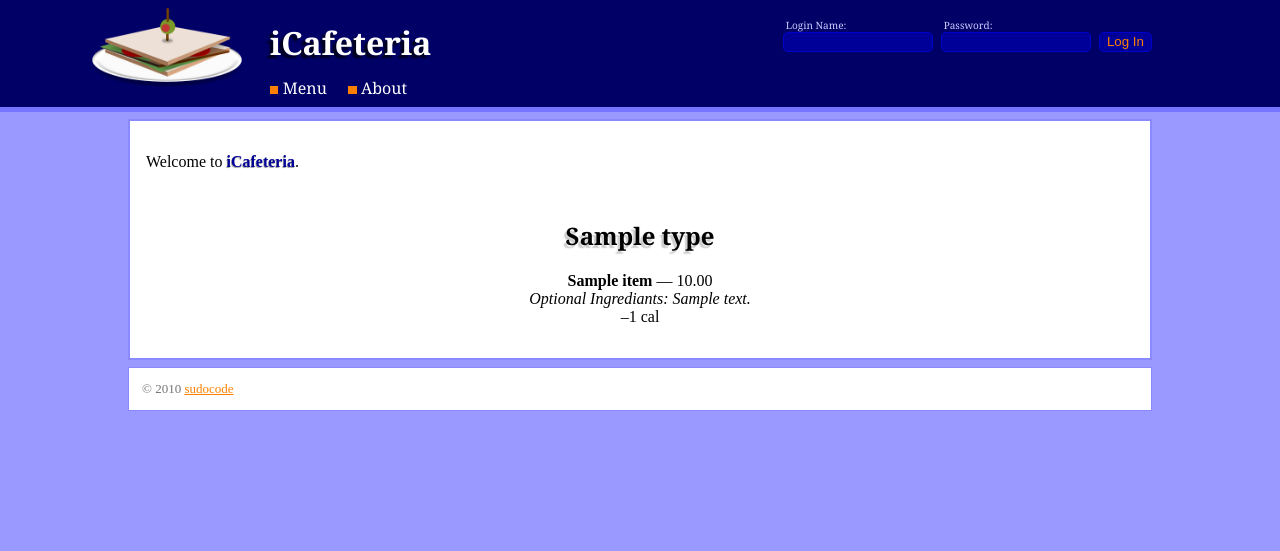
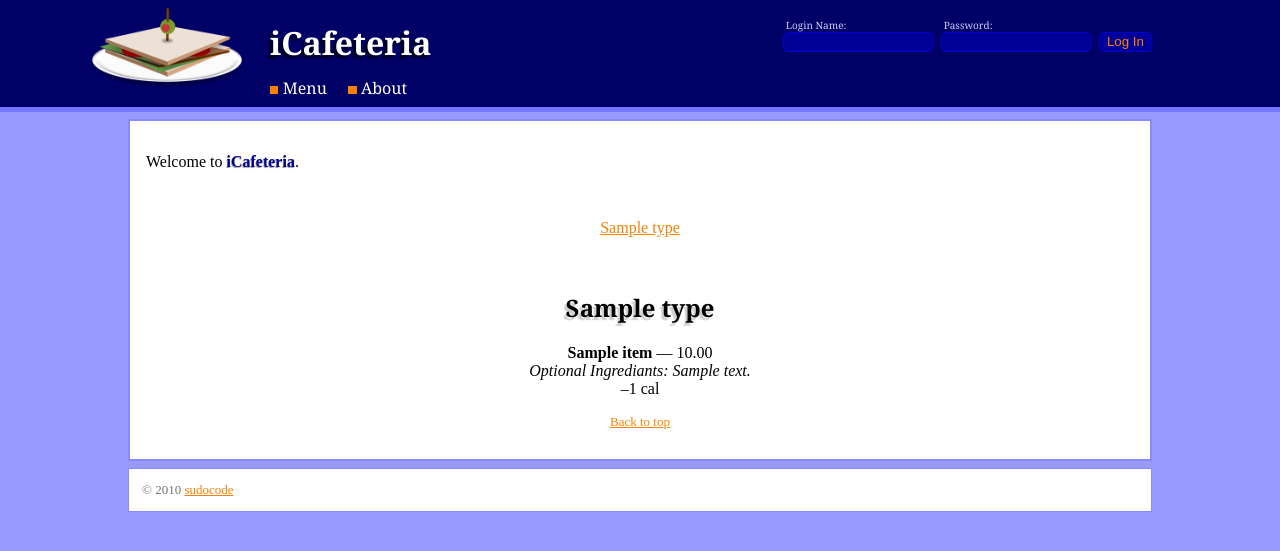
Before and after one commit to martinm2w/icafeteria, a PHP site: page / in a window 1280 px wide. Shown: the top 551 px of the page. Run offline with PHP 8.4, Linux system fonts and the light colour scheme; tables that the repository leaves empty hold one stand-in row (values such as "Sample post"); data that the repository does not hold is empty.

Commit message:
Added links to menu sections at top of index page.

```diff
--- a/htdocs/index.php
+++ b/htdocs/index.php
@@ -6,6 +6,24 @@
 
 <ul class="menu">
 <?php
+$type_results = mysql_query(<<<SQL
+SELECT item_type_id,
+       item_type_name,
+       item_count
+  FROM       ( SELECT item_type_id,
+                      COUNT(*) AS item_count
+                 FROM       items
+                       JOIN item_types
+                      USING (item_type_id)
+                GROUP
+                   BY item_type_id
+             ) AS item_type_counts
+        JOIN item_types
+       USING (item_type_id)
+SQL
+    , $db)
+    or die('Select failed: ' . mysql_error());
+
 $results = mysql_query(<<<SQL
 SELECT items.*,
        item_type_name,
@@ -41,12 +59,29 @@ SQL
     , $db)
     or die('Select failed: ' . mysql_error());
 
-$prev_item_type_id = 0;
+echo '<p>';
+$first_type = TRUE;
+while (($type_row = mysql_fetch_assoc($type_results)) !== FALSE) {
+    if (!$first_type) {
+        echo ' | ';
+    }
+
+    echo "<a href=\"#$type_row[item_type_id]\">$type_row[item_type_name]</a>";
+
+    $first_type = FALSE;
+}
+echo '</p><p>&nbsp;</p>';
+
+$prev_item_type_id = -1;
 while (($row = mysql_fetch_assoc($results)) !== FALSE) {
     $cost = money_format('$%n', $row['cost']);
 
     if ($row['item_type_id'] != $prev_item_type_id) {
-        echo "<li><h2>$row[item_type_name]</h2></li>";
+        if ($prev_item_type_id != -1) {
+            echo '<p style="font-size: small;"><a href="#toolbar">Back to top</a></p>';
+        }
+
+        echo "<li><h2 id=\"$row[item_type_id]\">$row[item_type_name]</h2></li>";
         $prev_item_type_id = $row['item_type_id'];
     }
 
@@ -108,6 +143,7 @@ while (($row = mysql_fetch_assoc($results)) !== FALSE) {
     echo '</li>';
 }
 ?>
+            <p style="font-size: small;"><a href="#toolbar">Back to top</a></p>
 </ul>
 
 <?php include('../include/footer.php'); ?>
```
